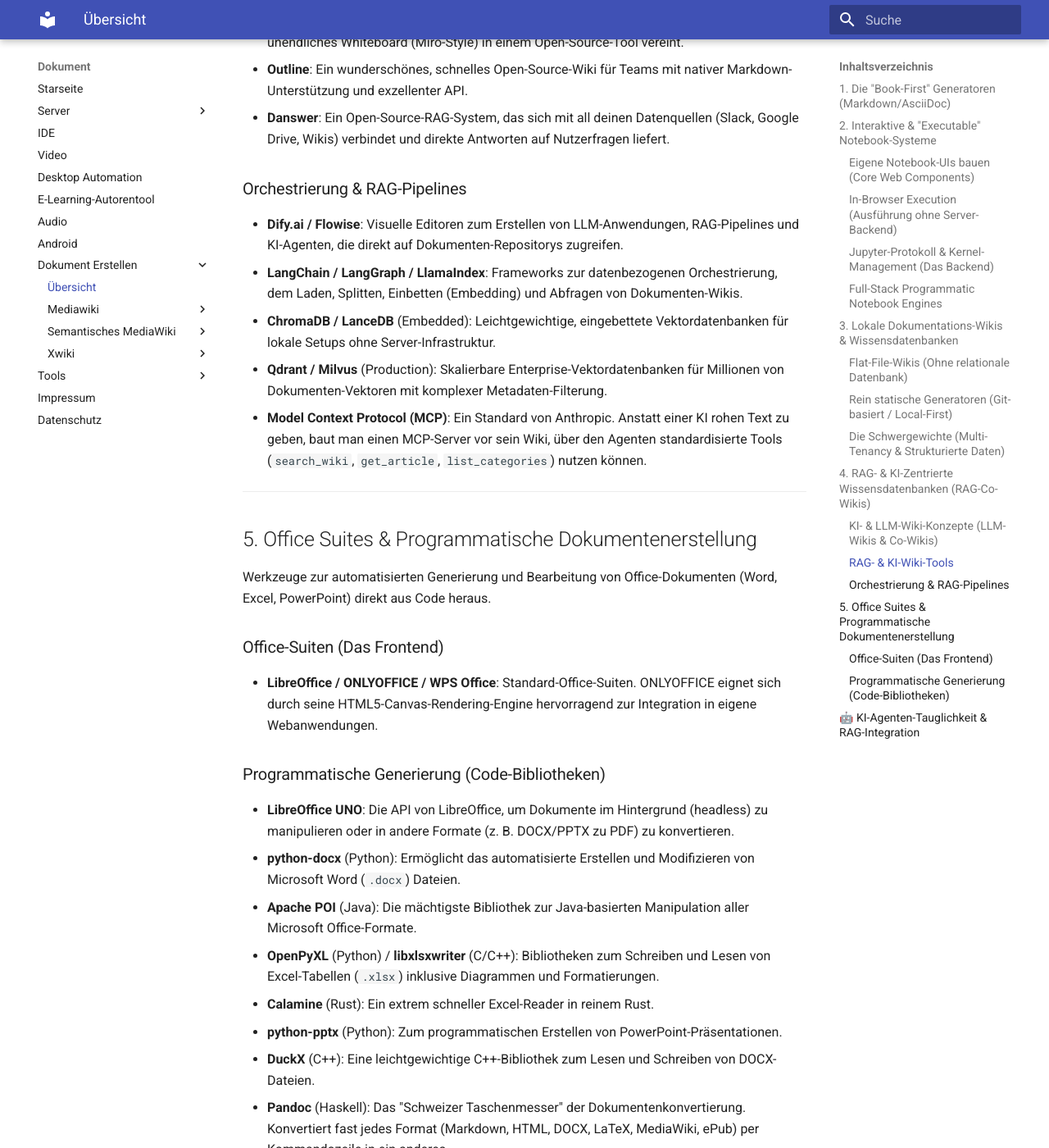
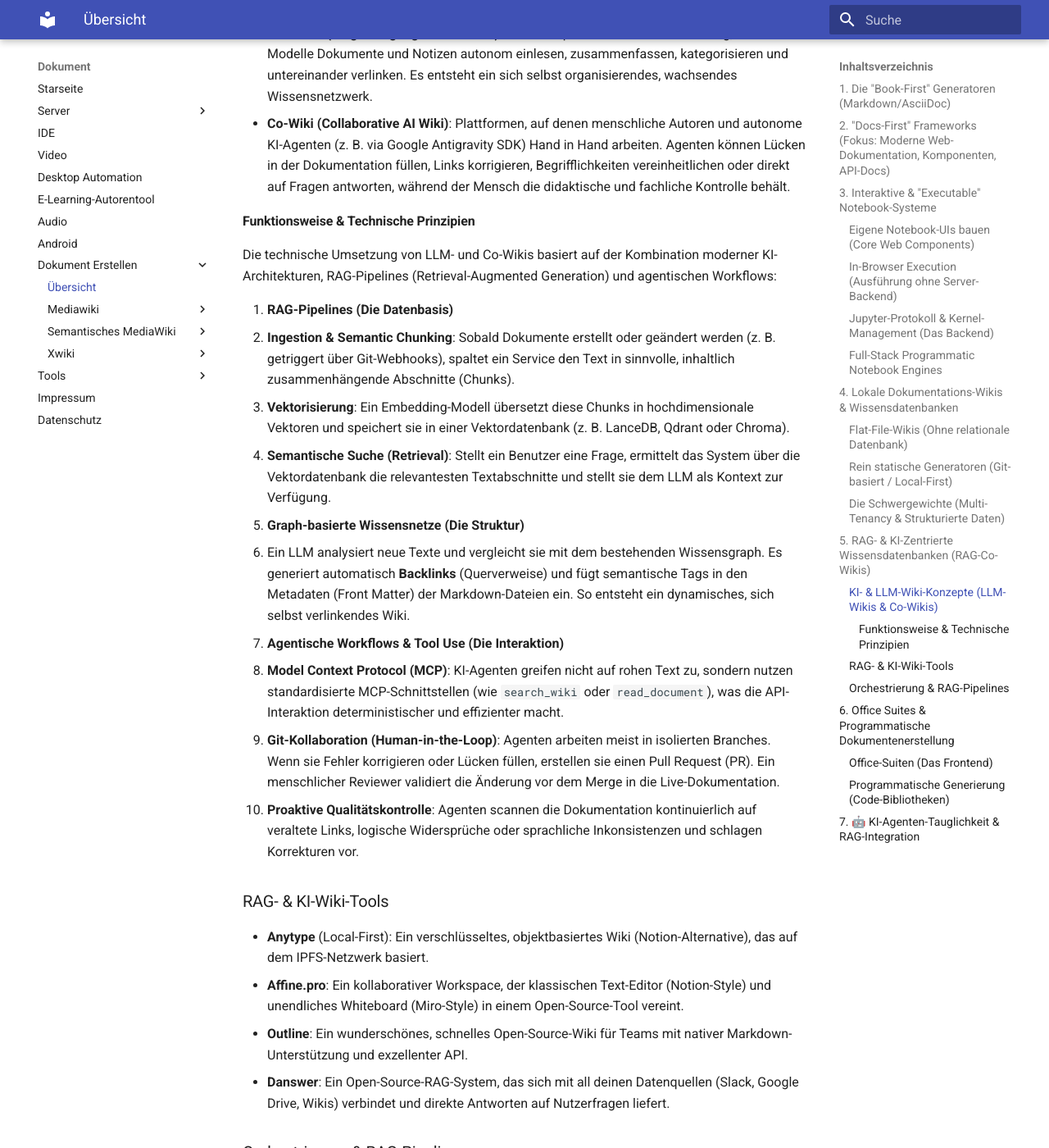
Before and after one commit to thorstenkloehn/dokument, an MkDocs documentation site: the page built from docs/Dokument_Erstellen/index.md, in a window 1280 px wide and 1400 px high, scrolled down 4025 px. Shown: the whole window at 82% size. Built offline with MkDocs 1.6.1 and Material for MkDocs 9.7.7, drawn with Linux system fonts in a browser that asks for light colours; some of the changed text lies outside the part shown.

Commit message:
refactor: restructure documentation guide with updated categorization, added tool examples, and expanded RAG integration details

````diff
--- a/docs/Dokument_Erstellen/index.md
+++ b/docs/Dokument_Erstellen/index.md
@@ -4,15 +4,19 @@
 
 ```mermaid
 graph TD
-    A[Dokumentenerstellung] --> B[Book-First Generatoren]
-    A --> C[Notebook-Systeme]
-    A --> D[Wikis & Wissensdatenbanken]
-    A --> E[Programmatische Office-Automation]
+    A[Dokumentenerstellung] --> B[1. Book-First Generatoren]
+    A --> C[2. Docs-First Frameworks]
+    A --> D[3. Notebook-Systeme]
+    A --> E[4. Wikis & Wissensdatenbanken]
+    A --> F[5. RAG & KI-Co-Wikis]
+    A --> G[6. Programmatische Office-Automation]
 
-    B --> B1[mdBook / MkDocs / Docusaurus]
-    C --> C1[Quarto / Jupyter / Marimo]
-    D --> D1[Flat-File / RAG-Co-Wikis]
-    E --> E1[python-docx / OpenPyXL / Pandoc]
+    B --> B1[mdBook / Antora / Sphinx / HonKit]
+    C --> C1[MkDocs / Docusaurus / Starlight / Nextra]
+    D --> D1[Quarto / Jupyter / Marimo]
+    E --> E1[Flat-File / MediaWiki / XWiki]
+    F --> F1[Danswer / Dify / MCP-Server]
+    G --> G1[python-docx / OpenPyXL / Pandoc]
 ```
 
 ---
@@ -23,25 +27,29 @@
 
 * **mdBook** (Rust): Ein extrem schneller, in Rust geschriebener Generator. Erzeugt schlanke, durchsuchbare HTML-Bücher aus Markdown-Dateien. Ideal für technische Handbücher.
 * **Antora** (JavaScript): Ein professioneller Generator für Multi-Repository-Dokumentationen. Basiert auf **AsciiDoc** statt Markdown, was erweiterte Features für Cross-Referenzen und modulare Strukturierung bietet.
-* **Starlight** (Astro/TypeScript): Ein modernes, auf Astro basierendes Dokumentations-Framework. Bietet hervorragende Performance (Zero-JS-Standard), integrierte Suche, Internationalisierung und ein modernes UI.
-* **MkDocs** (Python): Ein statischer Site-Generator, der einfach über YAML konfiguriert wird. Mit dem **Material for MkDocs** Theme (wie in diesem Projekt genutzt) gehört es zu den optisch ansprechendsten und funktionalsten Lösungen.
-* **Docusaurus** (React/TypeScript): Ein von Meta entwickeltes Dokumentations-Framework. Ermöglicht die nahtlose Integration von React-Komponenten in Markdown (MDX), ideal für komplexe Web-Dokumentationen.
 * **HonKit** (TypeScript): Ein moderner, aktiv gepflegter Fork von GitBook (Legacy CLI), um Bücher aus Markdown-Dateien zu generieren.
+* **Sphinx** (Python): Der traditionelle Standard für technische Großprojekte. Nutzt standardmäßig reStructuredText (reST) oder Markdown (via MyST) und glänzt bei komplexen Querverweisen und automatischer API-Generierung.
 
 ---
 
-## 2. Interaktive & "Executable" Notebook-Systeme
+## 2. "Docs-First" Frameworks (Fokus: Moderne Web-Dokumentation, Komponenten, API-Docs)
+
+* **MkDocs** (Python): Ein statischer Site-Generator, der einfach über YAML konfiguriert wird. Mit dem **Material for MkDocs** Theme (wie in diesem Projekt genutzt) gehört es zu den optisch ansprechendsten und funktionalsten Lösungen.
+* **Docusaurus** (React/TypeScript): Ein von Meta entwickeltes Dokumentations-Framework. Ermöglicht die nahtlose Integration von React-Komponenten in Markdown (MDX), ideal für komplexe Web-Dokumentationen.
+* **Starlight** (Astro/TypeScript): Ein modernes, auf Astro basierendes Dokumentations-Framework. Bietet hervorragende Performance (Zero-JS-Standard), integrierte Suche, Internationalisierung und ein modernes UI.
+* **Nextra** (React/Next.js): Ein sehr populäres Dokumentations-Framework von Vercel, das die Stärken von Next.js und MDX kombiniert.
+## 3. Interaktive & "Executable" Notebook-Systeme
 
 Systeme, die ausführbaren Code, Visualisierungen und erklärenden Text in einem interaktiven Dokument vereinen.
 
 * **Quarto** (CLI): Das moderne Nachfolgesystem von R Markdown. Unterstützt Python, R, Julia und Observable JS. Ermöglicht das Rendern von Notebooks in hochqualitative PDFs, HTML-Seiten, wissenschaftliche Arbeiten und Präsentationen.
 * **JupyterLab / Jupyter Book**: Der Industriestandard für Data Science. JupyterLab bietet eine vollständige Entwicklungsumgebung im Browser, während Jupyter Book eine Sammlung von Notebooks als schönes Online-Buch veröffentlicht.
 * **Livebook** (Elixir): Ein kollaboratives, interaktives Notebook-System für Elixir mit integrierter Echtzeit-Zusammenarbeit und Unterstützung für Machine-Learning-Pipelines.
-
+* **Marimo** (Python): Ein moderner, reaktiver Ersatz für klassische Jupyter-Notebooks. Zellen verhalten sich wie Excel-Zellen (Änderungen triggern abhängige Zellen automatisch). Speichert als saubere .py-Dateien – extrem Git-freundlich.
 ### Eigene Notebook-UIs bauen (Core Web Components)
 * **JupyterLab Components**: Wiederverwendbare Webkomponenten direkt aus dem JupyterLab-Ökosystem, um eigene Web-UIs mit Notebook-Support zu erstellen.
 * **nteract**: Ein Set aus React-Komponenten und SDKs für den Bau individueller Notebook-Anwendungen.
-
+* Starboard (JavaScript): Ein leichtgewichtiges, komplett im Browser (in-browser) laufendes Notebook-System. Lässt sich ohne Backend-Infrastruktur als Web-Komponente einbetten (nutzt WebAssembly für die Code-Ausführung).
 ### In-Browser Execution (Ausführung ohne Server-Backend)
 * **JupyterLite**: Ein JupyterLab-Derivat, das vollständig im Browser läuft (via WebAssembly / Pyodide). Es benötigt keinen Jupyter-Server im Hintergrund.
 * **Marimo** (Python): Ein reaktives Notebook für Python. Im Gegensatz zu Jupyter führt Marimo Code-Zellen bei Änderungen automatisch aus (ähnlich wie eine Excel-Tabelle), verhindert veraltete Zustände und läuft via Pyodide auch komplett serverlos im Browser.
@@ -79,13 +87,29 @@
 
 ---
 
-## 4. RAG- & KI-Zentrierte Wissensdatenbanken (RAG-Co-Wikis)
+## 5. RAG- & KI-Zentrierte Wissensdatenbanken (RAG-Co-Wikis)
 
 Systeme und Pipelines, die Wikis und Dokumente für Large Language Models (LLMs) aufbereiten oder als intelligente Co-Wikis mit RAG-Anbindung fungieren.
 
 ### KI- & LLM-Wiki-Konzepte (LLM-Wikis & Co-Wikis)
 * **LLM-Wiki (Large Language Model Wiki)**: Ein Konzept zur Wissensstrukturierung, bei dem KI-Modelle Dokumente und Notizen autonom einlesen, zusammenfassen, kategorisieren und untereinander verlinken. Es entsteht ein sich selbst organisierendes, wachsendes Wissensnetzwerk.
 * **Co-Wiki (Collaborative AI Wiki)**: Plattformen, auf denen menschliche Autoren und autonome KI-Agenten (z. B. via Google Antigravity SDK) Hand in Hand arbeiten. Agenten können Lücken in der Dokumentation füllen, Links korrigieren, Begrifflichkeiten vereinheitlichen oder direkt auf Fragen antworten, während der Mensch die didaktische und fachliche Kontrolle behält.
+
+#### Funktionsweise & Technische Prinzipien
+Die technische Umsetzung von LLM- und Co-Wikis basiert auf der Kombination moderner KI-Architekturen, RAG-Pipelines (Retrieval-Augmented Generation) und agentischen Workflows:
+
+1. **RAG-Pipelines (Die Datenbasis)**
+   - **Ingestion & Semantic Chunking**: Sobald Dokumente erstellt oder geändert werden (z. B. getriggert über Git-Webhooks), spaltet ein Service den Text in sinnvolle, inhaltlich zusammenhängende Abschnitte (Chunks).
+   - **Vektorisierung**: Ein Embedding-Modell übersetzt diese Chunks in hochdimensionale Vektoren und speichert sie in einer Vektordatenbank (z. B. LanceDB, Qdrant oder Chroma).
+   - **Semantische Suche (Retrieval)**: Stellt ein Benutzer eine Frage, ermittelt das System über die Vektordatenbank die relevantesten Textabschnitte und stellt sie dem LLM als Kontext zur Verfügung.
+
+2. **Graph-basierte Wissensnetze (Die Struktur)**
+   - Ein LLM analysiert neue Texte und vergleicht sie mit dem bestehenden Wissensgraph. Es generiert automatisch **Backlinks** (Querverweise) und fügt semantische Tags in den Metadaten (Front Matter) der Markdown-Dateien ein. So entsteht ein dynamisches, sich selbst verlinkendes Wiki.
+
+3. **Agentische Workflows & Tool Use (Die Interaktion)**
+   - **Model Context Protocol (MCP)**: KI-Agenten greifen nicht auf rohen Text zu, sondern nutzen standardisierte MCP-Schnittstellen (wie `search_wiki` oder `read_document`), was die API-Interaktion deterministischer und effizienter macht.
+   - **Git-Kollaboration (Human-in-the-Loop)**: Agenten arbeiten meist in isolierten Branches. Wenn sie Fehler korrigieren oder Lücken füllen, erstellen sie einen Pull Request (PR). Ein menschlicher Reviewer validiert die Änderung vor dem Merge in die Live-Dokumentation.
+   - **Proaktive Qualitätskontrolle**: Agenten scannen die Dokumentation kontinuierlich auf veraltete Links, logische Widersprüche oder sprachliche Inkonsistenzen und schlagen Korrekturen vor.
 
 ### RAG- & KI-Wiki-Tools
 * **Anytype** (Local-First): Ein verschlüsseltes, objektbasiertes Wiki (Notion-Alternative), das auf dem IPFS-Netzwerk basiert.
@@ -102,7 +126,7 @@
 
 ---
 
-## 5. Office Suites & Programmatische Dokumentenerstellung
+## 6. Office Suites & Programmatische Dokumentenerstellung
 
 Werkzeuge zur automatisierten Generierung und Bearbeitung von Office-Dokumenten (Word, Excel, PowerPoint) direkt aus Code heraus.
 
@@ -121,7 +145,7 @@
 
 ---
 
-## 🤖 KI-Agenten-Tauglichkeit & RAG-Integration
+## 7. 🤖 KI-Agenten-Tauglichkeit & RAG-Integration
 
 Für autonome Entwickler-Agenten (wie Claude Code, Antigravity CLI) und RAG-Systeme eignen sich die dokumentenbasierten Pipelines unterschiedlich gut:
 
````
Also changed, not shown: other parts of docs/Dokument_Erstellen/index.md (+1 -1 lines).
